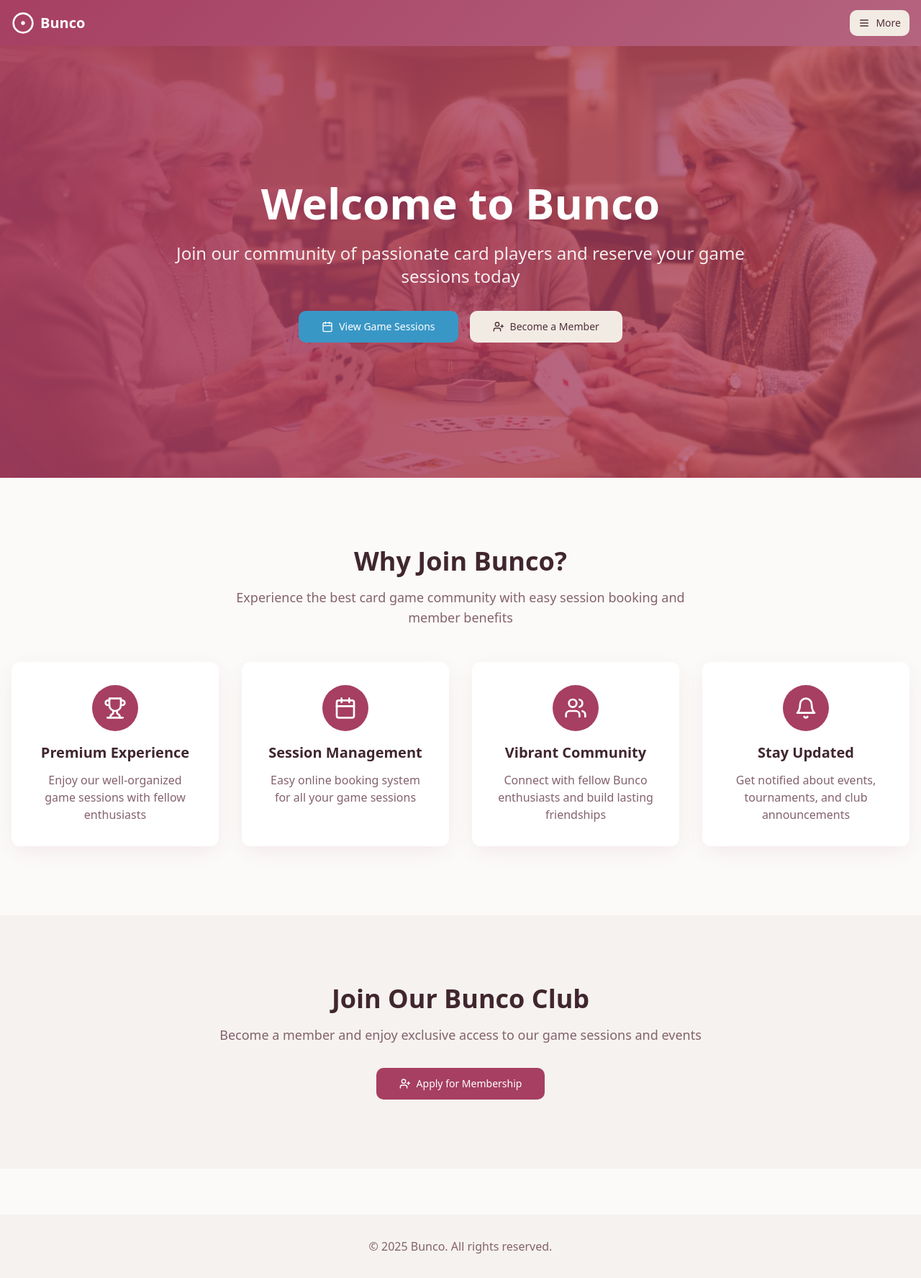
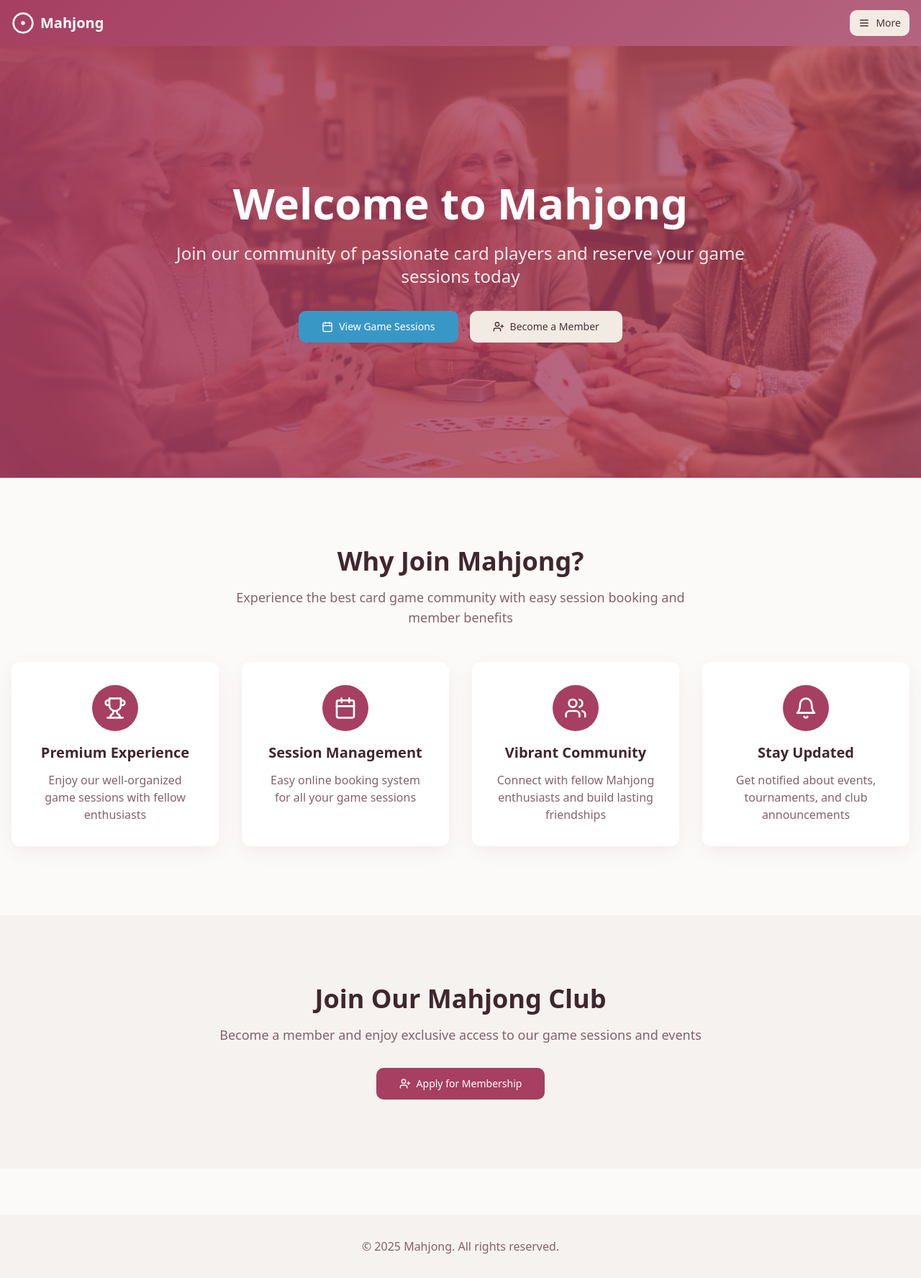
Before and after one commit to gbarrett9705Aragon/mahjong, a React (Vite) app: page /about in a window 1280 px wide. Shown: the whole page at 72% size. Built offline with nearby package versions, Linux system fonts and the light colour scheme.

Commit message:
Replace remaining Bunco UI strings with Mahjong

```diff
--- a/src/components/Layout.tsx
+++ b/src/components/Layout.tsx
@@ -10,7 +10,7 @@ const Layout = ({ children }: { children: React.ReactNode }) => {
           <div className="flex items-center justify-between h-16">
             <Link to="/" className="flex items-center gap-2">
               <CircleDot className="h-8 w-8 text-primary-foreground" />
-              <span className="text-xl font-bold text-primary-foreground">Bunco</span>
+              <span className="text-xl font-bold text-primary-foreground">Mahjong</span>
             </Link>
 
             <Button asChild variant="secondary" size="sm">
@@ -29,7 +29,7 @@ const Layout = ({ children }: { children: React.ReactNode }) => {
 
       <footer className="bg-muted py-8 mt-16">
         <div className="container mx-auto px-4 text-center">
-          <p className="text-muted-foreground">© 2025 Bunco. All rights reserved.</p>
+          <p className="text-muted-foreground">© 2025 Mahjong. All rights reserved.</p>
         </div>
       </footer>
     </div>
--- a/src/pages/Index.tsx
+++ b/src/pages/Index.tsx
@@ -10,14 +10,14 @@ const Index = () => {
         <div className="absolute inset-0">
           <img
             src={heroImage}
-            alt="Bunco Card Game"
+            alt="Mahjong Card Game"
             className="w-full h-full object-cover"
           />
           <div className="absolute inset-0 bg-gradient-to-r from-primary/90 to-primary/70" />
         </div>
 
         <div className="relative z-10 text-center text-primary-foreground px-4 max-w-4xl mx-auto">
-          <h1 className="text-4xl md:text-6xl font-bold mb-6">Welcome to Bunco</h1>
+          <h1 className="text-4xl md:text-6xl font-bold mb-6">Welcome to Mahjong</h1>
           <p className="text-xl md:text-2xl mb-8 opacity-90">
             Join our community of passionate card players and reserve your game sessions today
           </p>
@@ -40,7 +40,7 @@ const Index = () => {
 
       <section className="container mx-auto px-4 py-16 md:py-24">
         <div className="text-center mb-12">
-          <h2 className="text-3xl md:text-4xl font-bold mb-4">Why Join Bunco?</h2>
+          <h2 className="text-3xl md:text-4xl font-bold mb-4">Why Join Mahjong?</h2>
           <p className="text-lg text-muted-foreground max-w-2xl mx-auto">
             Experience the best card game community with easy session booking and member benefits
           </p>
@@ -73,7 +73,7 @@ const Index = () => {
             </div>
             <h3 className="text-xl font-bold mb-3">Vibrant Community</h3>
             <p className="text-muted-foreground">
-              Connect with fellow Bunco enthusiasts and build lasting friendships
+              Connect with fellow Mahjong enthusiasts and build lasting friendships
             </p>
           </div>
 
@@ -91,7 +91,7 @@ const Index = () => {
 
       <section className="bg-muted py-16 md:py-24">
         <div className="container mx-auto px-4 text-center">
-          <h2 className="text-3xl md:text-4xl font-bold mb-4">Join Our Bunco Club</h2>
+          <h2 className="text-3xl md:text-4xl font-bold mb-4">Join Our Mahjong Club</h2>
           <p className="text-lg text-muted-foreground mb-8 max-w-2xl mx-auto">
             Become a member and enjoy exclusive access to our game sessions and events
           </p>
```
